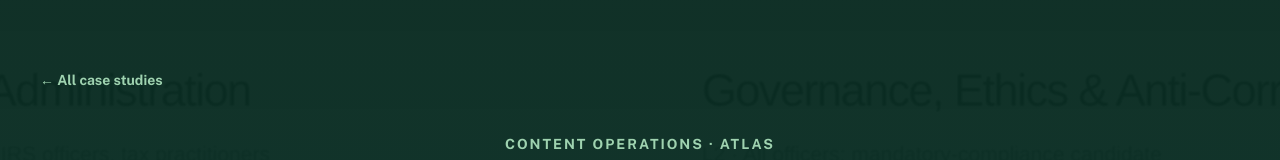
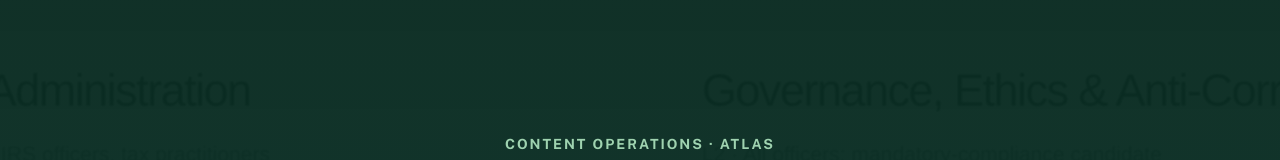
Before and after one commit to iDebugg/VonNewMan-Website, a Next.js app: page /case-studies/atlas-cms in a window 1280 px wide. Shown: the part 164-324 px from the top of the page. Built offline with nearby package versions, Linux system fonts and the light colour scheme; no server answers.

Commit message:
Btn removal

```diff
--- a/app/case-studies/[slug]/page.tsx
+++ b/app/case-studies/[slug]/page.tsx
@@ -68,12 +68,6 @@ export default async function CaseStudyDetailPage({ params }: PageProps) {
             />
 
             <div className="relative z-10 mx-auto w-full max-w-site">
-              <Link
-                href="/case-studies"
-                className="absolute -top-16 left-0 inline-flex items-center gap-2 text-label font-bold text-mint hover:text-paper hover:underline"
-              >
-                ← All case studies
-              </Link>
               <div className="case-hero-copy mx-auto max-w-[62rem] text-center">
                 <p className="text-label font-bold tracking-[0.14em] text-mint uppercase">
                   {system.category} · {system.product}
```
